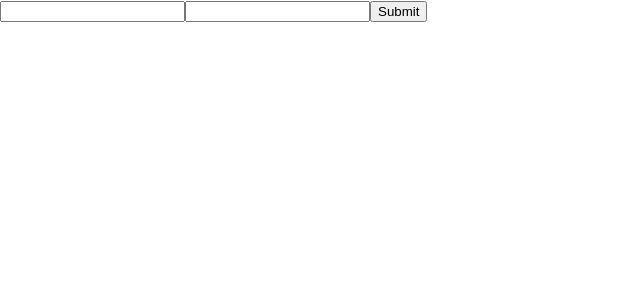
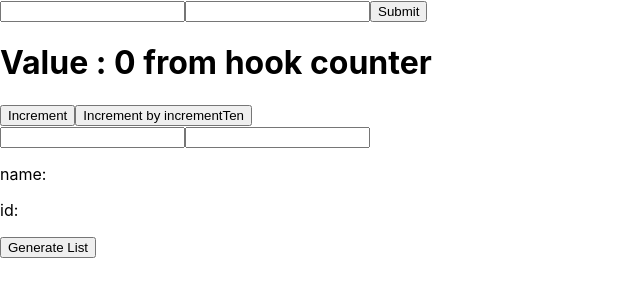
Before and after one commit to 1ibrahimtsc/prac-reactjs, a React (Create React App) app: page / in a window 1280 px wide. Shown: the top 300 px of the page, without its empty margins (0-640 px from the left). Built offline with nearby package versions, Linux system fonts and the light colour scheme.

Commit message:
useState hook

```diff
--- a/src/App.js
+++ b/src/App.js
@@ -1,9 +1,11 @@
 import Posts from './components/PostForm';
+import HookCounter from './components/HookCounter';
 
 function App() {
  return (
    <div>
        <Posts />
+       <HookCounter />
    </div>
  )
 }
--- /dev/null
+++ b/src/components/HookCounter.jsx
@@ -0,0 +1,51 @@
+import React, { useState } from 'react';
+import { __SECRET_INTERNALS_DO_NOT_USE_OR_YOU_WILL_BE_FIRED } from 'react/cjs/react.production.min';
+
+const HookCounter = () => {
+    const [count, setCount] = useState(0);
+    const [info, setInfo] = useState({name: "", id: ""}) // useState hook with object
+    const [lists, setLists] = useState([])               //useState hook with array
+
+    const generateList = ()=> {
+        setLists(
+            [...lists, {  id: lists.length, value:Math.random()   }]
+                  )
+                            }
+
+    const incrementTen = ()=> {
+        for(let i = 0; i < 10; i++){
+           // setCount(count + 1)  not working
+            setCount(prevState => prevState + 1)
+        }
+    }
+
+    return (
+        <>
+          <div>
+            <h1>Value : {count} from hook counter</h1>
+            <button onClick={()=> setCount(count + 1)}>Increment</button>
+            <button onClick={()=> incrementTen()} >Increment by incrementTen</button>
+        </div>
+        <div>
+            <form>
+                <input value={info.name} onChange={(e)=> setInfo({...info, name: e.target.value})} />
+                <input value={info.id} onChange={(e)=> setInfo({...info, id: e.target.value})} />
+            </form>
+            <p>name: {info.name}</p>
+            <p>id: {info.id}</p>
+        </div>
+        <div>
+            <button onClick={generateList} >Generate List</button>
+            <ul>
+                {
+                    lists.map(list => {
+                        return <li key={list.id}>{list.value}</li>
+                    })
+                }
+            </ul>
+        </div>
+        </>
+    )
+}
+
+export default HookCounter;
```
